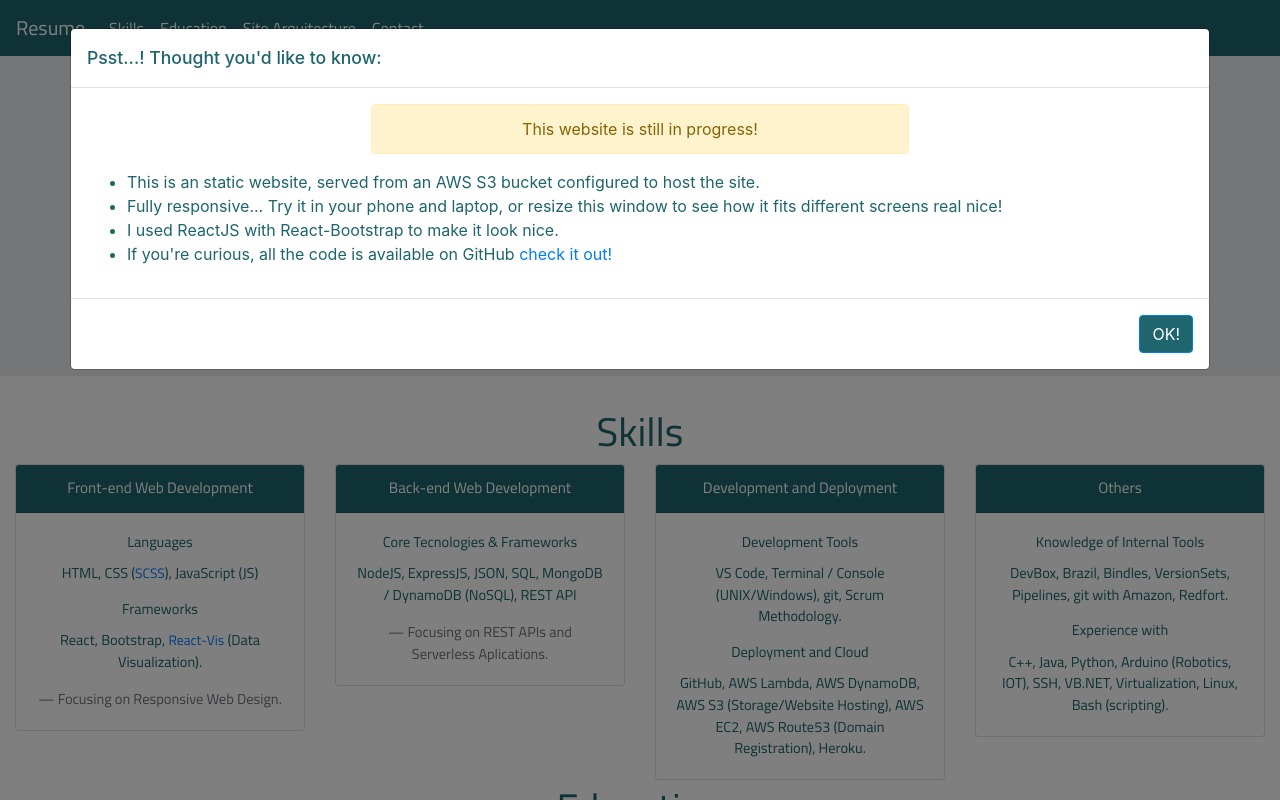
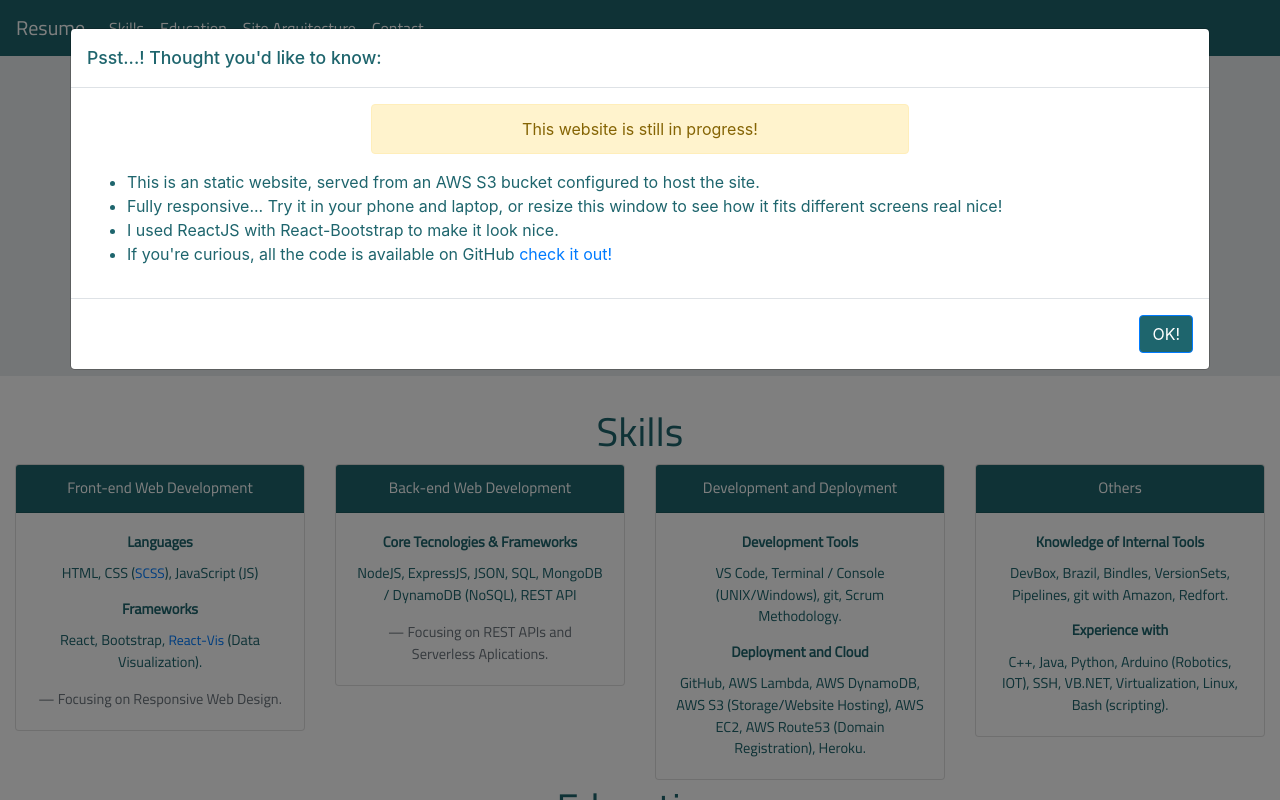
Before and after one commit to segura27/personal-portfolio, a React (Create React App) app: page / in a window 1280 px wide. Shown: the top 800 px of the page. Built offline with nearby package versions, Linux system fonts and the light colour scheme.

Commit message:
style of titles

```diff
--- a/public/index.html
+++ b/public/index.html
@@ -14,7 +14,7 @@
     <meta name="theme-color" content="#000000" />
     <meta
       name="description"
-      content="Portfolio for Daniel Segura. Created using React and React-Bootstrap, Hosted on AWS/"
+      content="Portfolio for Daniel Segura. Created using React and React-Bootstrap, Hosted on AWS."
     />
     <link rel="apple-touch-icon" href="%PUBLIC_URL%/logo192.png" />
     <link rel="manifest" href="%PUBLIC_URL%/manifest.json" />
--- a/src/styles/App.css
+++ b/src/styles/App.css
@@ -1,6 +1,12 @@
 .App {
   text-align: center;
   font-family: 'Cairo', sans-serif;
+}
+
+.card-title{
+  text-align: center;
+  font-family: 'Cairo', sans-serif;
+  font-weight: bolder;
 }
 
 .App-logo {
```
